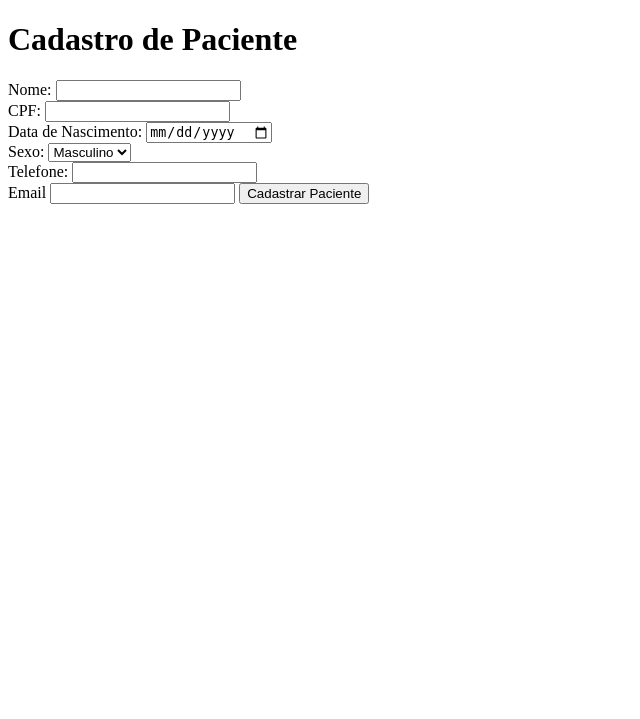
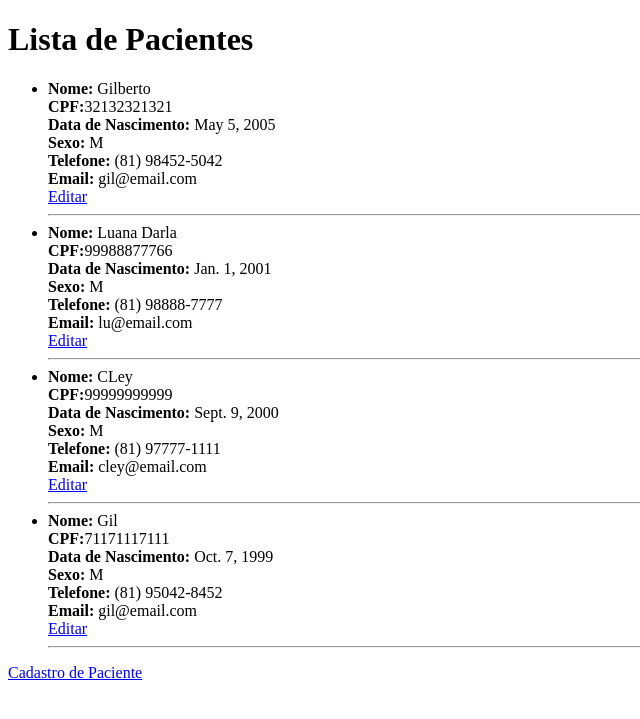
Before and after one commit to Gilbertopn/hospital-project-django, a Django app: page /paciente/ in a window 1280 px wide. Shown: the top 719 px of the page, without its empty margins (0-640 px from the left). Run offline with Django 5.2, Linux system fonts and the light colour scheme; data comes from the database, SQL or seed files in the repository; both versions use the stored data as it was after the commit.

Commit message:
Funcionalidade de editar e url

```diff
--- a/app_hospital_consulta/templates/paciente/cadastro_paciente.html
+++ b/app_hospital_consulta/templates/paciente/cadastro_paciente.html
@@ -41,10 +41,14 @@
         <div>
 
         </div>
-            <label for="email">Email</label>
+            <label for="email">Email:</label>
             <input type="email" id="email" name="email" required>
         </div>
-        <button type="submit">Cadastrar Paciente</button>
+        <button type="submit">Cadastrar Paciente</button><br>
+
+    <div>
+        <a href="{% url 'listar_pacientes' %}">Lista de Pacientes</a>
+    </div>
     </form>
 </body>
 </html>
--- /dev/null
+++ b/app_hospital_consulta/templates/paciente/todos_pacientes.html
@@ -0,0 +1,29 @@
+<!DOCTYPE html>
+<html lang="en">
+<head>
+    <meta charset="UTF-8">
+    <meta name="viewport" content="width=device-width, initial-scale=1.0">
+    <title>Document</title>
+</head>
+<body>
+    <h1>Lista de Pacientes</h1>
+    <ul>
+        {% for paciente in pacientes %}
+            <li>
+                <strong>Nome:</strong> {{ paciente.nome}}<br>
+                <strong>CPF:</strong>{{paciente.cpf}}<br>
+                <strong>Data de Nascimento:</strong> {{ paciente.data_nascimento }}<br>
+                <strong>Sexo:</strong> {{ paciente.sexo }}<br>
+                <strong>Telefone:</strong> {{ paciente.telefone }}<br>
+                <strong>Email:</strong> {{ paciente.email }}
+
+            </li>
+            <a href="{% url 'editar_paciente' paciente.id %}">Editar</a>
+            <hr>
+        {% endfor %}
+    </ul>
+    <div>
+        <a href="{% url 'cadastrar_paciente' %}">Cadastro de Paciente</a>
+    </div>
+</body>
+</html>
--- a/app_hospital_consulta/views.py
+++ b/app_hospital_consulta/views.py
@@ -1,4 +1,4 @@
-from django.shortcuts import render, redirect
+from django.shortcuts import render, redirect, get_object_or_404
 from .models import Paciente
 
 def criar_paciente(request):
@@ -19,5 +19,25 @@ def criar_paciente(request):
             email = email
         )
 
+        return redirect('listar_pacientes')
 
     return render (request, 'paciente/cadastro_paciente.html')
+
+def listar_pacientes(request):
+    pacientes = Paciente.objects.all()
+    return render (request, 'paciente/todos_pacientes.html', {'pacientes':pacientes})
+
+def editar_paciente(request, id):
+    paciente = get_object_or_404(Paciente, id=id)
+
+    if request.method == 'POST':
+        paciente.nome = request.POST.get('nome')
+        paciente.cpf = request.POST.get('cpf')
+        paciente.data_nascimento = request.POST.get('data_nascimento')
+        paciente.sexo = request.POST.get('sexo')
+        paciente.telefone = request.POST.get('telefone')
+        paciente.email = request.POST.get('email')
+
+        return redirect('listar_pacientes')
+
+    return render(request, 'paciente/editar_paciente.html', {'paciente':paciente})
--- a/hospital_consulta/urls.py
+++ b/hospital_consulta/urls.py
@@ -15,12 +15,13 @@ Including another URLconf
     2. Add a URL to urlpatterns:  path('blog/', include('blog.urls'))
 """
 
-from django.contrib import admin
+
 from django.urls import path
 from app_hospital_consulta import views
 
 urlpatterns = [
-    path("admin/", admin.site.urls),
-    path("", views.criar_paciente, name = 'home'),
-    path("paciente/", views.criar_paciente, name='cadastrar_paciente'),
+    path('', views.criar_paciente, name = 'home'),
+    path('paciente/create', views.criar_paciente, name='cadastrar_paciente'),
+    path("paciente/", views.listar_pacientes, name='listar_pacientes'),
+    path("paciente/editar/<int:id>/", views.editar_paciente, name='editar_paciente'),
 ]
```
Also changed, not shown: app_hospital_consulta/templates/paciente/editar_paciente.html (added, +39 -0 lines), db.sqlite3.
